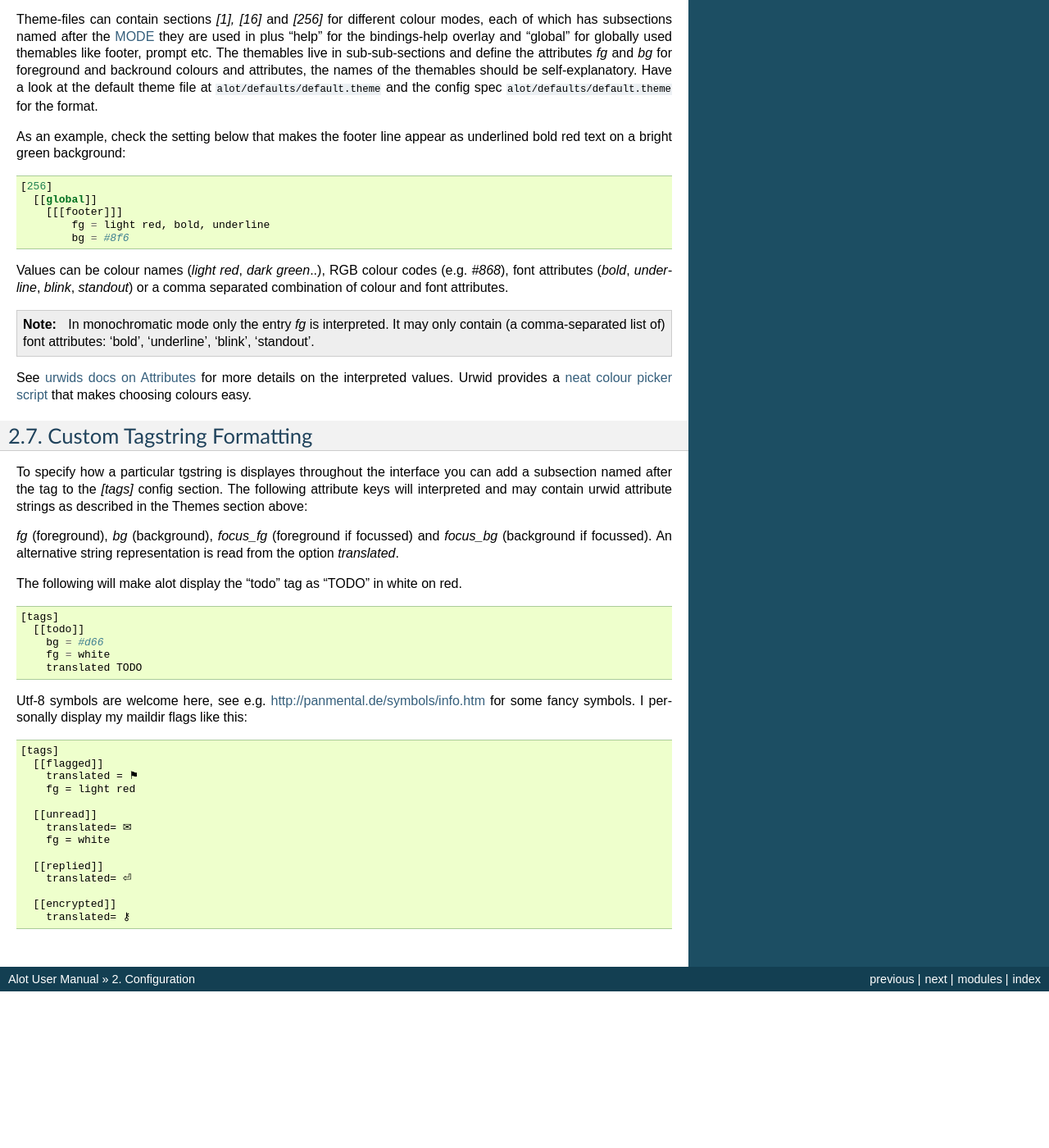
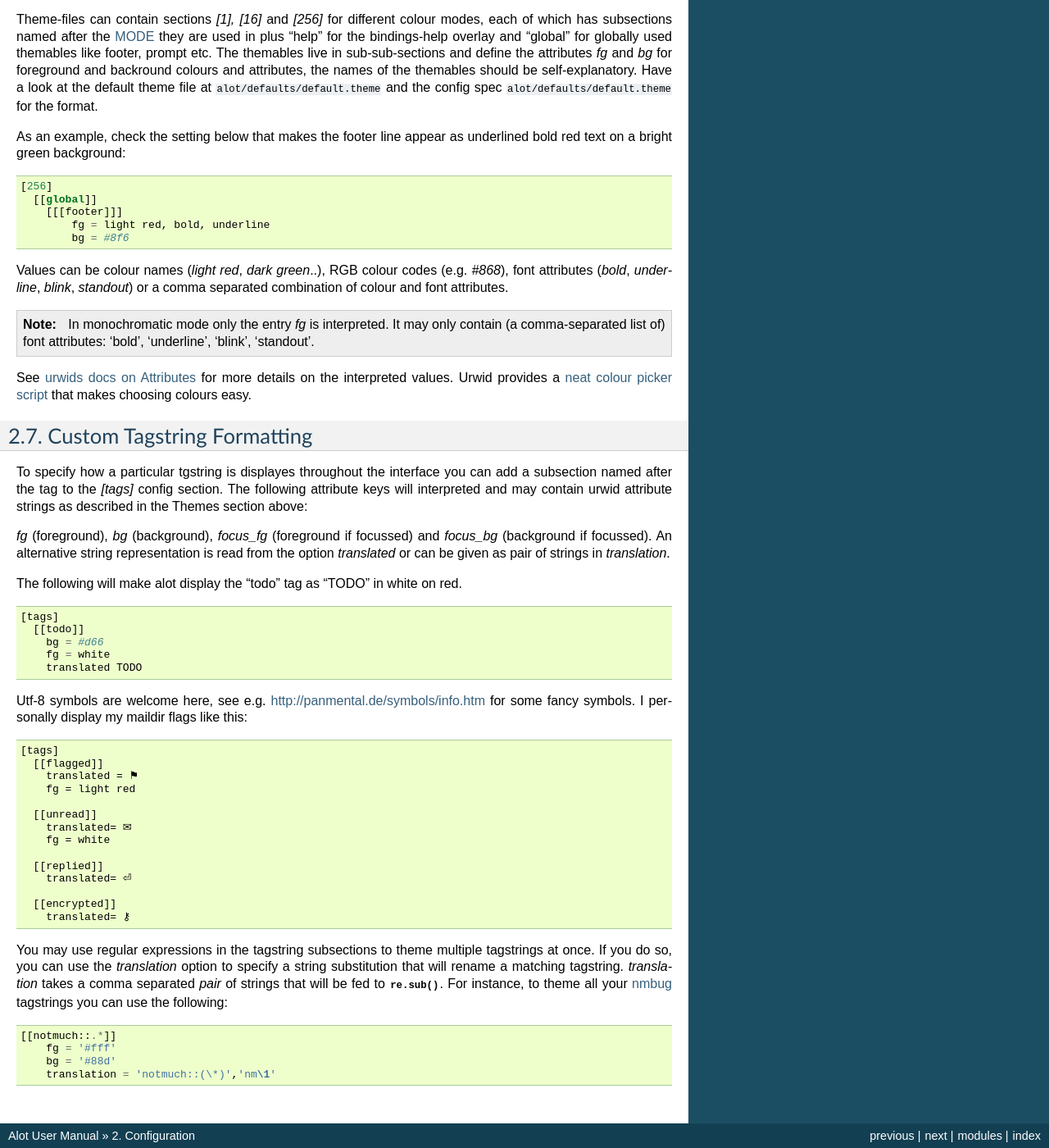
Before and after one commit to pazz/alot, a Sphinx documentation site: the page built from docs/source/configuration/index.rst, in a window 1280 px wide and 1400 px high, scrolled down 5854 px. Shown: the whole window at 82% size. Built offline with Sphinx 7.4.7, drawn with Linux system fonts in a browser that asks for light colours; before the commit the page ends 7063 px from its top, so only the background shows below that.

Commit message:
docs: tagstrings via regular expressions

```diff
--- a/docs/source/configuration/index.rst
+++ b/docs/source/configuration/index.rst
@@ -235,7 +235,8 @@ The following attribute keys will interpreted and may contain urwid attribute st
 as described in the :ref:`Themes` section above:
 
 `fg` (foreground), `bg` (background), `focus_fg` (foreground if focussed) and `focus_bg` (background if focussed).
-An alternative string representation is read from the option `translated`.
+An alternative string representation is read from the option `translated` or can be given
+as pair of strings in `translation`.
 
 The following will make alot display the "todo" tag as "TODO" in white on red. ::
 
@@ -263,3 +264,15 @@ like this::
 
       [[encrypted]]
         translated= ⚷
+
+You may use regular expressions in the tagstring subsections to theme multiple tagstrings at once.
+If you do so, you can use the `translation` option to specify a string substitution that will
+rename a matching tagstring. `translation` takes a comma separated *pair* of strings that will be fed to
+:func:`re.sub`. For instance, to theme all your `nmbug`_ tagstrings you can use the following::
+
+  [[notmuch::.*]]
+      fg = '#fff'
+      bg = '#88d'
+      translation = 'notmuch::(\*)','nm\1'
+
+.. _nmbug: http://notmuchmail.org/nmbug/
```
